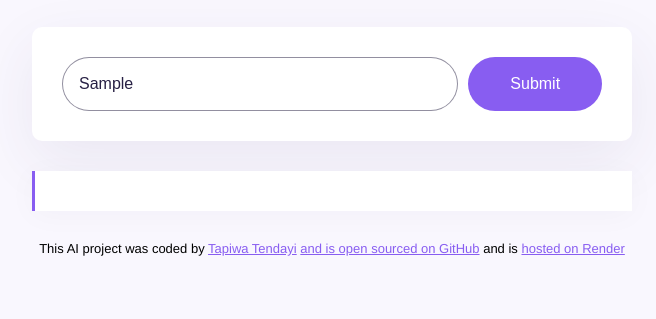
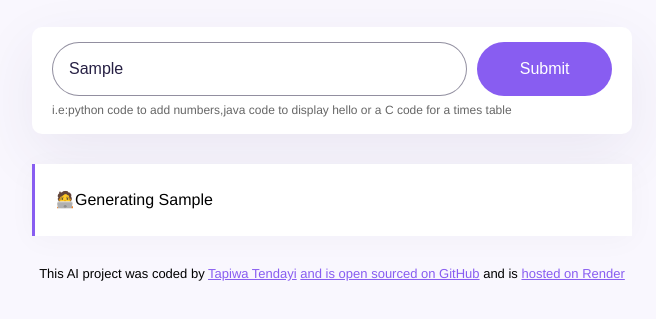
Before and after one commit to TapiwaTendayi/code-generator, a plain HTML site: page index.html in a window 1280 px wide. Both pictures are taken after typing "Sample" into the empty fields and a click on the input 843 px from the left and 261 px from the top of the page. Shown: the part 177-496 px from the top of the page, without its empty margins (308-964 px from the left). Drawn offline with nearby package versions, Linux system fonts and the light colour scheme; no server answers.

Commit message:
Improved user experience

```diff
--- a/index.html
+++ b/index.html
@@ -14,10 +14,11 @@
         <h1>AI Code Generator</h1>
       </header>
       <main>
+        <div class="form-container">
           <form id="code-generator-form">
             <input
               type="text"
-            placeholder="enter the question you want a code for"
+              placeholder="enter the language and question you want a code for"
               autofocus
               required
               autocomplete="off"
@@ -26,7 +27,13 @@
             />
             <input type="submit" class="submit-button" />
           </form>
-        <div class="code" id="code"></div>
+          <div class="hint">
+            i.e:python code to add numbers,java code to display hello or a C
+            code for a times table
+          </div>
+        </div>
+
+        <div class="code hidden" id="code"></div>
       </main>
       <footer>
         This AI project was coded by
--- a/src/index.js
+++ b/src/index.js
@@ -1,5 +1,4 @@
 function displayCode(response) {
-  console.log("poem generated");
   new Typewriter("#code", {
     strings: response.data.answer,
     autoStart: true,
@@ -12,12 +11,12 @@ function generateCode(event) {
   let instructionsInput = document.querySelector("#user-instructions");
   let apiKey = "60bfefo647de9cd06a8b9634a3cft9b4";
   let context =
-    "You are an intelligent programmer who is an expert at writing short code.Your mission is to generate a four line code in basic HTML,but do not include the basic HTML on the response and separate each line with a </br>.Do not include a title. Sign the code with 'SheCodes AI' inside a <strong> element at the end of the code .Make sure to follow the user instructons below";
+    "You are an intelligent programmer who is an expert at writing short code.Your mission is to generate a short code  and separate each line with a </br>.Do not include a title.If the user does not specify the language use python as the default langauge. Sign the code with 'SheCodes AI' inside a <strong> element at the end of the code .Make sure to follow the user instructons below";
   let prompt = `User instructions are:Generate a code about ${instructionsInput.value}`;
   let apiUrl = `https://api.shecodes.io/ai/v1/generate?prompt=${prompt}&context=${context}&key=${apiKey}`;
-  console.log("generating code");
-  console.log(`Promp:${prompt}`);
-  console.log(`Context:${context}`);
+  let codeElement = document.querySelector("#code");
+  codeElement.classList.remove("hidden");
+  codeElement.innerHTML = `<div class="generating"> 🧑‍💻Generating  ${instructionsInput.value}</div>`;
 
   axios.get(apiUrl).then(displayCode);
 }
--- a/src/style.css
+++ b/src/style.css
@@ -5,6 +5,7 @@ body {
 a {
   color: #885df1;
 }
+
 .container {
   margin: 120px auto;
   max-width: 600px;
@@ -19,14 +20,21 @@ h1 {
   line-height: 1.5;
   color: #272044;
 }
-
-form {
-  padding: 30px;
+.form-container {
+  padding: 15px 20px;
   background-color: white;
   box-shadow: 0px 20px 60px rgba(65, 50, 100, 0.08);
   border-radius: 10px;
+  margin-bottom: 30px;
+}
+form {
   display: flex;
-  margin-bottom: 30px;
+}
+.hint {
+  font-size: 12px;
+  line-height: 1.5;
+  margin-top: 5px;
+  opacity: 0.6;
 }
 .instructions {
   padding: 16px;
@@ -55,11 +63,28 @@ form {
   border-left: 3px solid #885df1;
   box-shadow: 0px 4px 30px 0px rgba(39, 33, 66, 0.03);
 }
-.code poem {
-  background: #885df1;
+.hidden {
+  display: none;
+}
+.code strong {
+  color: #885df1;
 }
 footer {
   text-align: center;
   font-size: 13px;
   margin-top: 30px;
 }
+.generating {
+  animation: blink-animation 1s steps(5, start) infinite;
+  -webkit-animation: blink-animation 1s steps(5, start) infinite;
+}
+@keyframes blink-animation {
+  to {
+    visibility: hidden;
+  }
+}
+@-webkit-keyframes blink-animation {
+  to {
+    visibility: hidden;
+  }
+}
```
Lines whose indentation alone changed are shown as unchanged.
